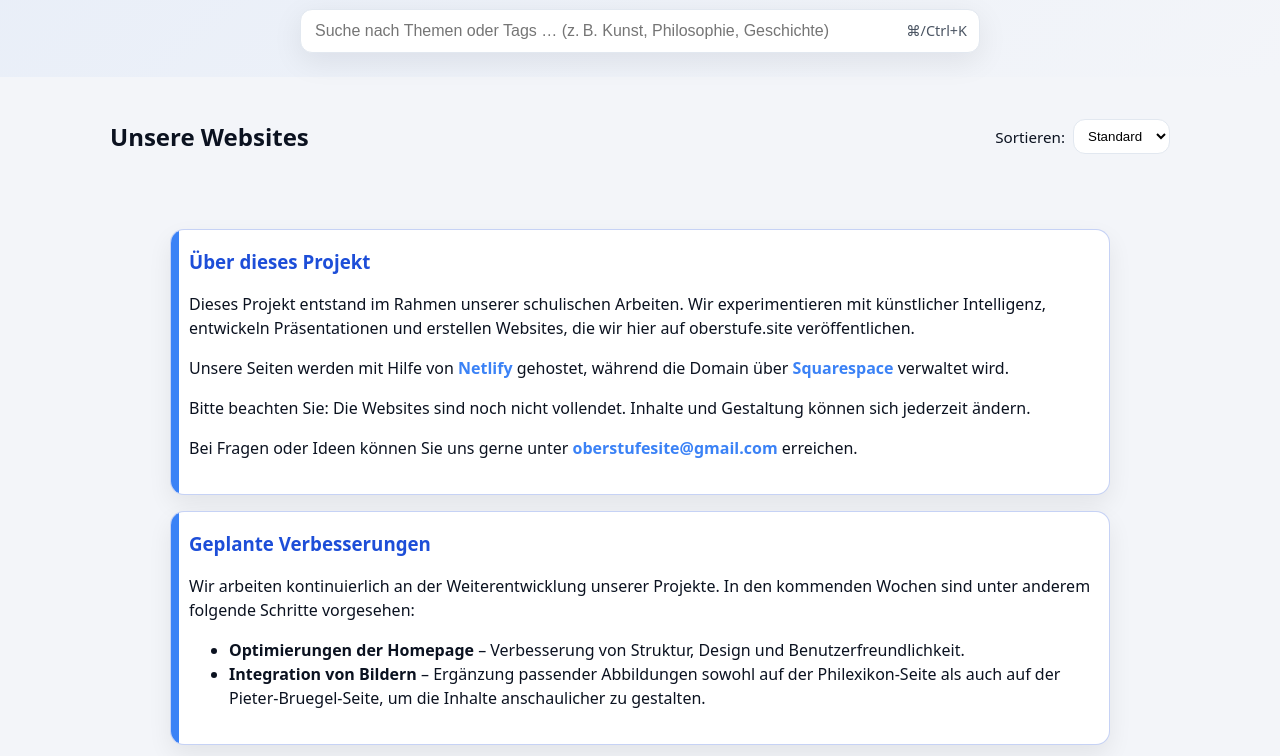
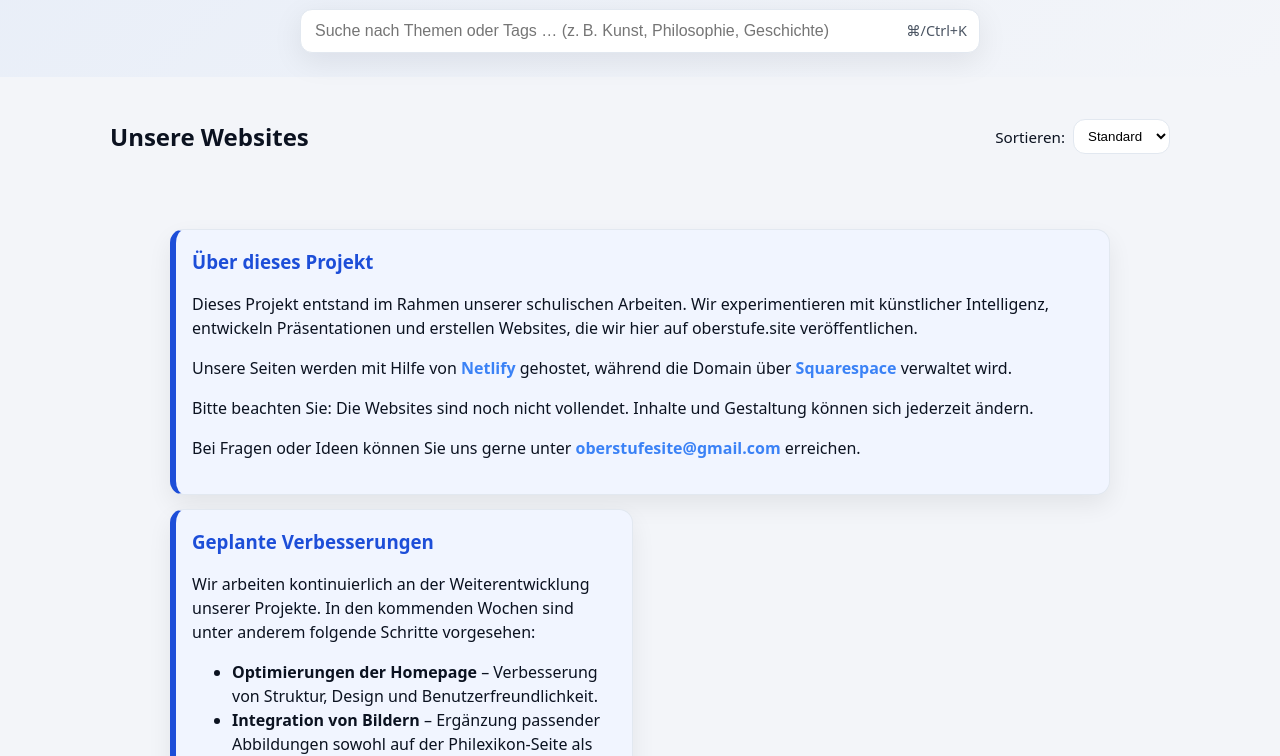
Before and after one commit to kianmaj08/oberstufe.site, a plain HTML site: page index.html in a window 1280 px wide. Shown: the part 216-972 px from the top of the page. Drawn offline with Linux system fonts and the light colour scheme.

Commit message:
Add files via upload

```diff
--- a/index.html
+++ b/index.html
@@ -219,43 +219,23 @@ html[data-theme="dark"] .to-top{ background:rgba(255,255,255,.18); box-shadow:0
 
 /* v2.46 info accents */
 
-/* v2.47 – precise accent + equal FAQ + blue headings */
+
+/* v2.48 – outer blue border + FAQ spacing */
 :root{ --info-surface:#F1F5FF; --accent-blue:#1D4ED8; }
 html[data-theme="dark"]{ --info-surface:#111827; --accent-blue:#60A5FA; }
 
-/* Info cards look */
-.info-section .box{ background:var(--info-surface); }
+/* Info cards */
+.info-section .box{ background:var(--info-surface); border:1px solid var(--border,#e5e7eb); border-radius:14px; box-shadow:0 10px 24px rgba(0,0,0,.07); padding:18px; position:relative; }
+html[data-theme="dark"] .info-section .box{ background:#1f2937; border-color:#393E46; box-shadow:0 10px 28px rgba(0,0,0,.35); }
 .info-section .box h3{ color:var(--accent-blue); }
 
-/* Accent border that wraps left edge with rounded top/bottom arcs */
-.info-section .box.accent{ border-color:rgba(29,78,216,.25); }
-.info-section .box.accent::before{
-  content:""; position:absolute;
-  left:-2px; top:-2px; bottom:-2px;
-  width:14px;
-  border:2px solid var(--accent-blue);
-  border-right:none;
-  border-top-left-radius:16px;
-  border-bottom-left-radius:16px;
-  box-shadow:0 1px 0 rgba(0,0,0,.04);
-}
+/* Outer blue left border */
+.info-section .box.accent{ border-left:6px solid var(--accent-blue); padding-left:16px; }
 
 /* FAQ equal height + tighter gap */
-.info-section .faq-list{ display:grid; gap:8px; }
-.info-section .faq-item{
-  min-height:120px;
-  display:flex; flex-direction:column; justify-content:center;
-}
+.info-section .faq-list{ display:grid; gap:4px; }
+.info-section .faq-item{ min-height:120px; display:flex; flex-direction:column; justify-content:center; }
 
-.info-section{ max-width:980px; margin:0 auto; }
-.info-section .stack{ display:grid; gap:16px; }
-.info-section .grid2{ display:grid; grid-template-columns:1fr; gap:16px; }
-@media(min-width:900px){ .info-section .grid2{ grid-template-columns:1fr 1fr; } }
-.info-section .box{ position:relative; background:var(--card,#fff); border:1px solid var(--border,#e5e7eb); border-radius:14px; box-shadow:0 10px 24px rgba(0,0,0,.07); padding:18px; overflow:hidden; }
-html[data-theme="dark"] .info-section .box{ background:#222831; border-color:#393E46; box-shadow:0 10px 28px rgba(0,0,0,.35); }
-.info-section .box.accent::before{ content:""; position:absolute; left:-2px; top:-2px; bottom:-2px; width:6px; background:#3B82F6; border-top-left-radius:16px; border-bottom-left-radius:16px; box-shadow:0 0 0 2px #3B82F6; }
-/* make 'Geplante Verbesserungen' longer: span full width on desktop */
-.info-section .grid2 .box.span2{ grid-column:1 / -1; }
 </style>
 <style>
 </style>
```
